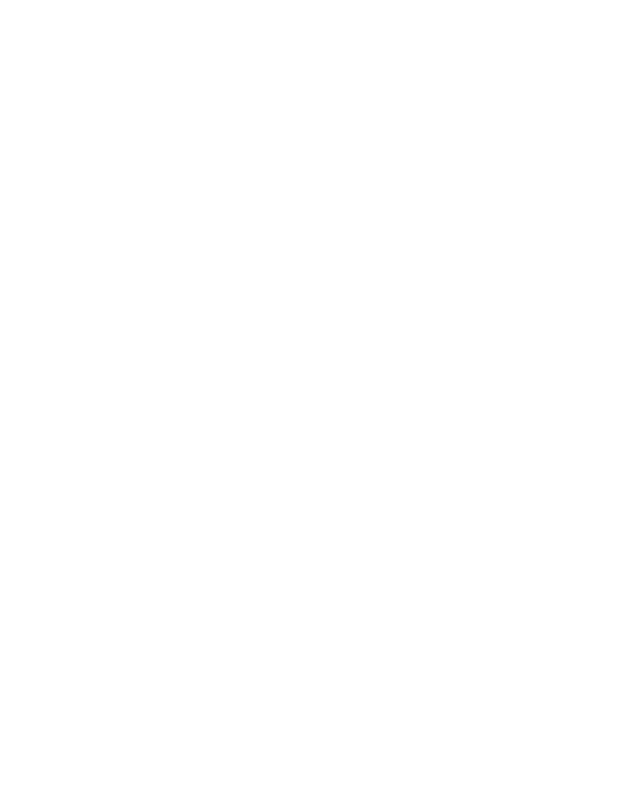
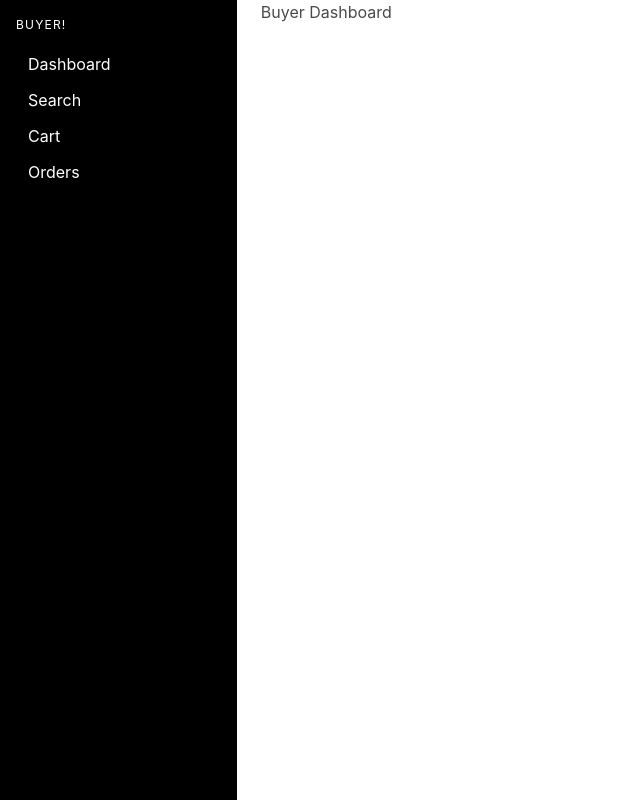
Before and after one commit to lorneez/mini-amazon, a React (Create React App) app in the folder mini-amazon/: page /dashboard in a window 1280 px wide. Shown: the whole page, without its empty margins (0-640 px from the left). Built offline with nearby package versions, Linux system fonts and the light colour scheme; the HTML template or start-up script is replaced by a standard one.

Commit message:
added sidebar components and routes

```diff
--- a/mini-amazon/src/App.js
+++ b/mini-amazon/src/App.js
@@ -5,6 +5,10 @@
 import ProductDetails from "./pages/product/ProductDetails";
 import ProductReview from "./pages/product/ProductReview";
 import CreateProduct from "./pages/product/CreateProduct";
+import BuyerDashboard from "./pages/buyer/BuyerDashboard";
+import Cart from "./pages/buyer/Cart";
+import Orders from "./pages/buyer/Orders";
+import Search from "./pages/buyer/Search";
 
 
 function App() {
@@ -16,6 +20,10 @@
                 <Route path="/product/details" exact component={ProductDetails} />
                 <Route path="/product/review" exact component={ProductReview} />
                 <Route path="/product/create" exact component={CreateProduct} />
+                <Route path="/dashboard" exact component={BuyerDashboard} />
+                <Route path="/orders" exact component={Orders} />
+                <Route path="/search" exact component={Search} />
+                <Route path="/cart" exact component={Cart} />
             </Switch>
         </BrowserRouter>
     );
--- /dev/null
+++ b/mini-amazon/src/pages/buyer/BuyerDashboard.js
@@ -0,0 +1,22 @@
+import React from "react"
+import SideBarComponent from "../../components/SideBarComponent"
+
+
+function BuyerDashboard() {
+    return (
+        <div>
+    <div className={"columns"}>
+        <div className={"column is-one-fifth"}>
+            <SideBarComponent type={"buyer"}/>
+        </div>
+        <div className={"column"}>
+            <div className={"container"}>
+                Buyer Dashboard
+            </div>
+        </div>
+    </div>
+</div>
+    )
+}
+
+export default BuyerDashboard;
--- /dev/null
+++ b/mini-amazon/src/pages/buyer/Cart.js
@@ -0,0 +1,22 @@
+import React from "react"
+import SideBarComponent from "../../components/SideBarComponent"
+
+
+function Cart() {
+    return (
+        <div>
+    <div className={"columns"}>
+        <div className={"column is-one-fifth"}>
+            <SideBarComponent type={"buyer"}/>
+        </div>
+        <div className={"column"}>
+            <div className={"container"}>
+                Cart
+            </div>
+        </div>
+    </div>
+</div>
+    )
+}
+
+export default Cart;
--- /dev/null
+++ b/mini-amazon/src/pages/buyer/Orders.js
@@ -0,0 +1,22 @@
+import React from "react"
+import SideBarComponent from "../../components/SideBarComponent"
+
+
+function Orders() {
+    return (
+        <div>
+    <div className={"columns"}>
+        <div className={"column is-one-fifth"}>
+            <SideBarComponent type={"buyer"}/>
+        </div>
+        <div className={"column"}>
+            <div className={"container"}>
+                Orders
+            </div>
+        </div>
+    </div>
+</div>
+    )
+}
+
+export default Orders;
--- /dev/null
+++ b/mini-amazon/src/pages/buyer/Search.js
@@ -0,0 +1,22 @@
+import React from "react"
+import SideBarComponent from "../../components/SideBarComponent"
+
+
+function Search() {
+    return (
+        <div>
+    <div className={"columns"}>
+        <div className={"column is-one-fifth"}>
+            <SideBarComponent type={"buyer"}/>
+        </div>
+        <div className={"column"}>
+            <div className={"container"}>
+                Search
+            </div>
+        </div>
+    </div>
+</div>
+    )
+}
+
+export default Search;
--- a/mini-amazon/src/pages/product/CreateProduct.js
+++ b/mini-amazon/src/pages/product/CreateProduct.js
@@ -1,4 +1,5 @@
 import React from "react"
+
 
 function CreateProduct() {
     return (
```
